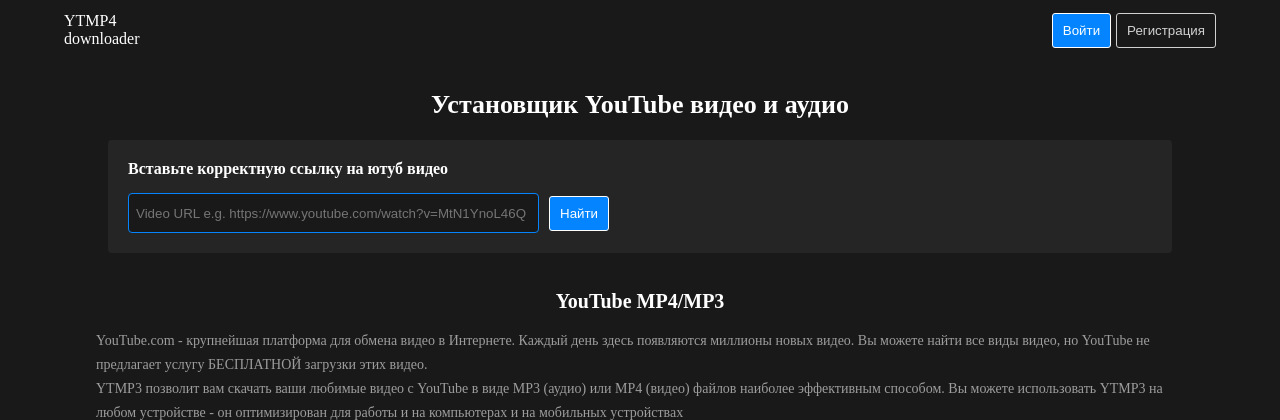
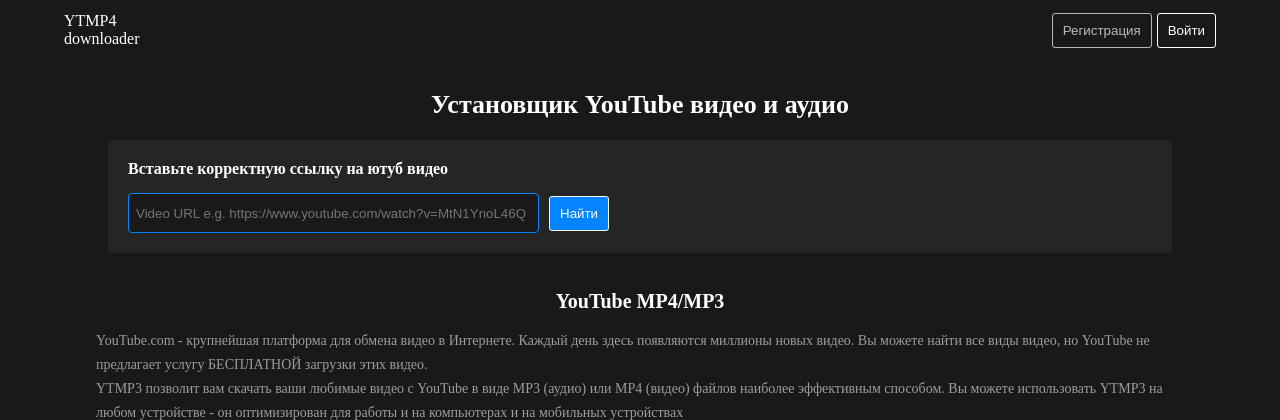
Before and after one commit to bizarre-sorcerer/Yt-Downloader, a Flask app: template templates/index.html in a window 1280 px wide. Shown: the top 420 px of the page. Run offline with Flask 3, Linux system fonts and the light colour scheme; the template is opened without the code that fills it, so the values that code supplies are empty.

Commit message:
Сделал страницу войти в акк

```diff
--- a/static/styles.css
+++ b/static/styles.css
@@ -38,7 +38,11 @@ header{
   border: 1px solid white;
   border-radius: 3px;
   background: transparent;
-  opacity: .8;
+  opacity: .7;
+}
+
+.sign-in{
+  opacity: 1;
 }
 
 .callToAction-btn{
--- a/templates/download.html
+++ b/templates/download.html
@@ -32,8 +32,8 @@
         </div>
       {% else %}
         <div class="btns-container">
+          <button onclick="location.href='/sign-up'" class="ghost-btn">Регистрация</button>
           <button onclick="location.href='/sign-in'" class="ghost-btn callToAction-btn">Войти</button>
-          <button onclick="location.href='/sign-up'" class="ghost-btn">Регистрация</button>
         </div>
       {% endif %}
     </header>
--- a/templates/index.html
+++ b/templates/index.html
@@ -32,8 +32,8 @@
           </div>
         {% else %}
           <div class="btns-container">
-            <button onclick="location.href='/sign-in'" class="ghost-btn callToAction-btn">Войти</button>
             <button onclick="location.href='/sign-up'" class="ghost-btn">Регистрация</button>
+            <button onclick="location.href='/sign-in'" class="ghost-btn sign-in">Войти</button>
           </div>
         {% endif %}
     </header>
```
Also changed, not shown: templates/sign-in.html (+19 -5 lines).
